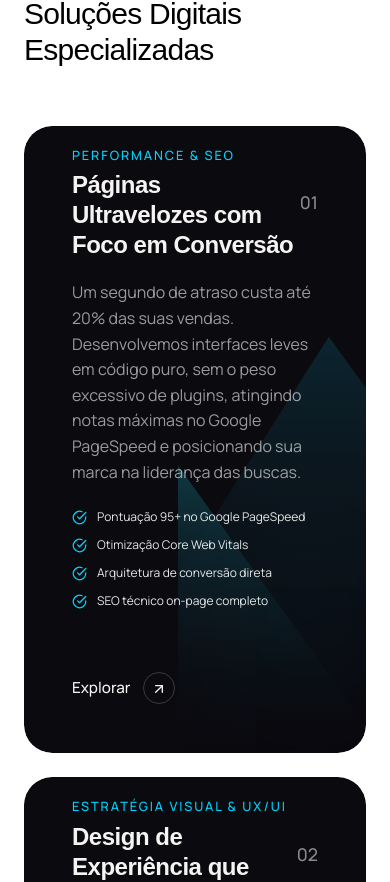
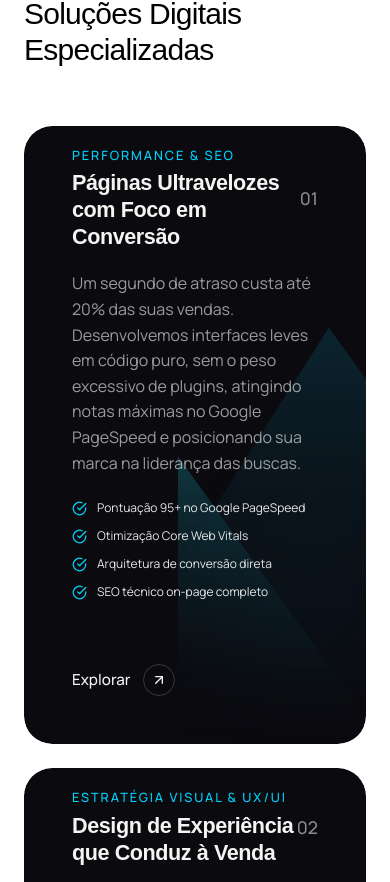
Before and after one commit to mateusgorin/Gorinsolucoes, a React (Vite) app: page / in a window 390 px wide. Shown: the part 1954-2836 px from the top of the page. Built offline with nearby package versions, Linux system fonts and the light colour scheme; a web font is replaced by a local one.

Commit message:
style: optimize service card animations and scroll logic
Improve card interaction fluidity by adding hardware acceleration, refining transition timing, and implementing a hysteresis band for the scroll-trigger logic to prevent rapid state oscillation.

```diff
--- a/components/GorinSite.tsx
+++ b/components/GorinSite.tsx
@@ -348,15 +348,27 @@ export const GorinSite: React.FC<GorinSiteProps> = ({ onOpenBriefing: _onOpenBri
 
       cards.forEach((card, idx) => {
         const rect = card.getBoundingClientRect();
+        const currentlyOpen = card.getAttribute('data-open') === 'true';
 
         if (idx === 0) {
           // Card 01 starts open by default. It only closes if the user scrolls past
           const isAboveSection = rect.bottom < -100;
           card.setAttribute('data-open', isAboveSection ? 'false' : 'true');
         } else {
-          // Cards 02..05 open only when their top edge reaches the green line mark
-          const shouldBeOpen = rect.top <= openThreshold;
-          card.setAttribute('data-open', shouldBeOpen ? 'true' : 'false');
+          // Cards 02..06: Use hysteresis band (open at openThreshold, but only close when scrolled back down past openThreshold + 70px)
+          // This prevents rapid oscillation/jitter when scrolling quickly
+          const closeThreshold = openThreshold + 70;
+          let shouldBeOpen = currentlyOpen;
+
+          if (rect.top <= openThreshold) {
+            shouldBeOpen = true;
+          } else if (rect.top > closeThreshold) {
+            shouldBeOpen = false;
+          }
+
+          if (shouldBeOpen !== currentlyOpen) {
+            card.setAttribute('data-open', shouldBeOpen ? 'true' : 'false');
+          }
         }
       });
     };
--- a/components/gorin-styles.css
+++ b/components/gorin-styles.css
@@ -579,7 +579,11 @@ button:hover .roll-text span {
   background-color: var(--bg-light-muted);
   overflow: hidden;
   box-sizing: border-box;
-  transition: background-color 1.8s cubic-bezier(0.25, 1, 0.25, 1);
+  transition: background-color 0.8s cubic-bezier(0.16, 1, 0.3, 1);
+  transform: translateZ(0);
+  -webkit-transform: translateZ(0);
+  backface-visibility: hidden;
+  -webkit-backface-visibility: hidden;
 }
 
 .service-card::before {
@@ -591,7 +595,9 @@ button:hover .roll-text span {
   opacity: 0;
   pointer-events: none;
   z-index: 0;
-  transition: opacity 1.8s cubic-bezier(0.25, 1, 0.25, 1);
+  transition: opacity 0.8s cubic-bezier(0.16, 1, 0.3, 1);
+  transform: translateZ(0);
+  -webkit-transform: translateZ(0);
 }
 
 .service-card[data-open="true"]::before {
@@ -632,17 +638,15 @@ button:hover .roll-text span {
 }
 
 .service-card .service-title {
-  font-size: 1.2rem;
+  font-size: clamp(1.35rem, 2vw, 1.85rem);
   color: #18181b;
   font-weight: 600;
   line-height: 1.25;
   margin: 0;
-  transition: color 1.6s cubic-bezier(0.25, 1, 0.25, 1),
-              font-size 1.6s cubic-bezier(0.25, 1, 0.25, 1);
+  transition: color 0.8s cubic-bezier(0.16, 1, 0.3, 1);
 }
 
 .service-card[data-open="true"] .service-title {
-  font-size: clamp(1.5rem, 2.2vw, 2.2rem);
   color: var(--text-light);
 }
 
@@ -654,8 +658,8 @@ button:hover .roll-text span {
   line-height: 1;
   user-select: none;
   flex-shrink: 0;
-  transition: color 1.6s cubic-bezier(0.25, 1, 0.25, 1),
-              opacity 1.6s cubic-bezier(0.25, 1, 0.25, 1);
+  transition: color 0.8s cubic-bezier(0.16, 1, 0.3, 1),
+              opacity 0.8s cubic-bezier(0.16, 1, 0.3, 1);
 }
 
 .service-card[data-open="true"] .service-number {
@@ -666,9 +670,10 @@ button:hover .roll-text span {
 .service-card .service-card-collapse {
   display: grid;
   grid-template-rows: 0fr;
-  transition: grid-template-rows 2.2s cubic-bezier(0.25, 1, 0.25, 1);
+  transition: grid-template-rows 1.2s cubic-bezier(0.16, 1, 0.3, 1);
   position: relative;
   z-index: 2;
+  contain: layout;
 }
 
 .service-card[data-open="true"] .service-card-collapse {
```
